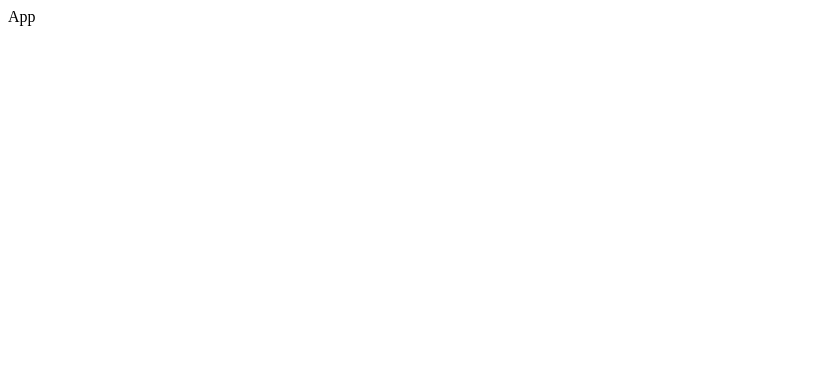
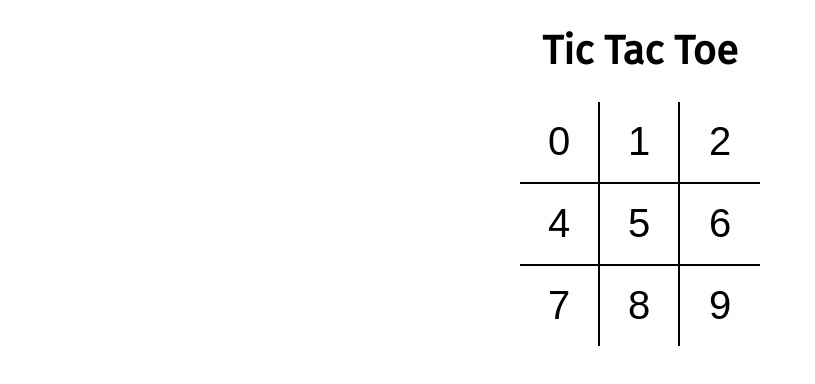
Before and after one commit to musab-momin/tictactoe, a React (Create React App) app: page / in a window 1280 px wide. Shown: the top 384 px of the page, without its empty margins (0-815 px from the left). Built offline with nearby package versions, Linux system fonts and the light colour scheme.

Commit message:
sass is installed and root styling is done

```diff
--- a/package.json
+++ b/package.json
@@ -9,6 +9,7 @@
     "react": "^18.2.0",
     "react-dom": "^18.2.0",
     "react-scripts": "5.0.1",
+    "sass": "^1.54.8",
     "web-vitals": "^2.1.4"
   },
   "scripts": {
--- a/src/App.js
+++ b/src/App.js
@@ -1,7 +1,15 @@
 import React from 'react';
+import Board from './components/Board';
+import './styles/root.scss';
+
 
 function App() {
-  return <div>App</div>;
+  return(
+    <main className='app'>
+        <h1>Tic Tac Toe</h1>
+        <Board />
+    </main>
+  );
 }
 
 export default App;
--- /dev/null
+++ b/src/components/Board.jsx
@@ -0,0 +1,26 @@
+import React from 'react'
+import Square from './Square'
+
+const Board = () => {
+  return(
+    <div className='board'>
+        <div className='board-row'>
+            <Square value={0}/>
+            <Square value={1}/>
+            <Square value={2}/>
+        </div>
+        <div className='board-row'>
+            <Square value={4}/>
+            <Square value={5}/>
+            <Square value={6}/>
+        </div>
+        <div className='board-row'>
+            <Square value={7}/>
+            <Square value={8}/>
+            <Square value={9}/>
+        </div>
+    </div>
+  )
+}
+
+export default Board
--- /dev/null
+++ b/src/components/Square.jsx
@@ -0,0 +1,10 @@
+import React from 'react'
+
+const Square = ({ value }) => {
+
+    return (
+        <button type='button' className='square'>{value}</button>
+    )
+}
+
+export default Square
--- /dev/null
+++ b/src/styles/root.scss
@@ -0,0 +1,45 @@
+@import url('https://fonts.googleapis.com/css2?family=Fira+Sans&display=swap');
+body {
+    padding: 0;
+    margin: 0;
+    font-family: 'Fira Sans', sans-serif;
+}
+
+  button {
+    background: none;
+    border: none;
+    outline: none;
+    &:hover {
+     cursor: pointer;
+    }
+  }
+
+  .app {
+    font-size: 20px;
+    display: flex;
+    flex-direction: column;
+    align-items: center;
+  }
+
+  .board {
+    .board-row {
+      display: flex;
+      flex-direction: row;
+      border-bottom: 2px solid #000;
+      &:last-child {
+        border-bottom: none;
+      }
+      .square {
+        width: 80px;
+        height: 80px;
+        border-right: 2px solid #000;
+        font-size: 2.5rem;
+        padding: 0;
+        overflow: hidden;
+        transition: all 0.2s;
+        &:last-child {
+          border-right: none;
+        }
+      }
+    }
+  }
```
Also changed, not shown: 2 other files (tests, documents, lock files or other folders).
